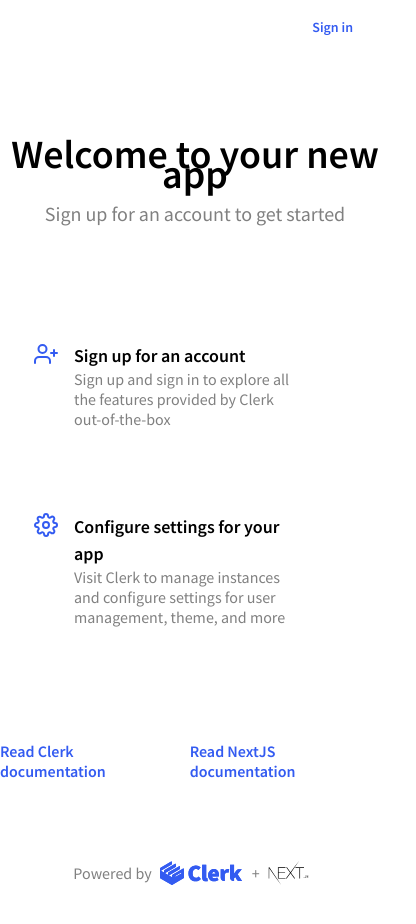
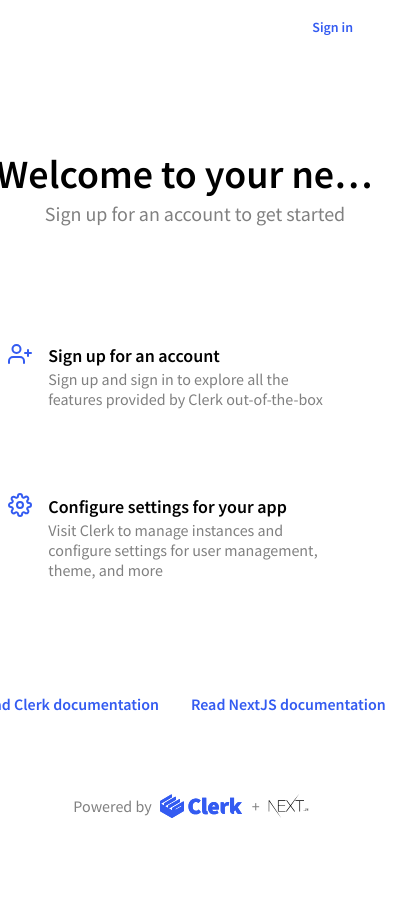
Before and after one commit to clerk/clerk-nextjs-starter, a Next.js app: page / in a window 390 px wide. Shown: the top 924 px of the page, 416 px wide, since content can reach past the window. After the commit the page ends 882 px from the top, so only its background shows below. Built offline with nearby package versions, Linux system fonts and the light colour scheme; no server answers.

Commit message:
fix: Make app header responsive in smaller screens

```diff
--- a/styles/Home.module.css
+++ b/styles/Home.module.css
@@ -68,9 +68,16 @@
 .title {
   margin: 0;
   font-size: 2.5rem;
+  line-height: 1.5;
+
+  width: calc(90%);
+  text-overflow: ellipsis;
+  white-space: nowrap;
+  overflow: hidden;
 }
 
 .description {
+  margin-top: 0;
   font-size: 1.25rem;
   color: #808080;
 }
```
